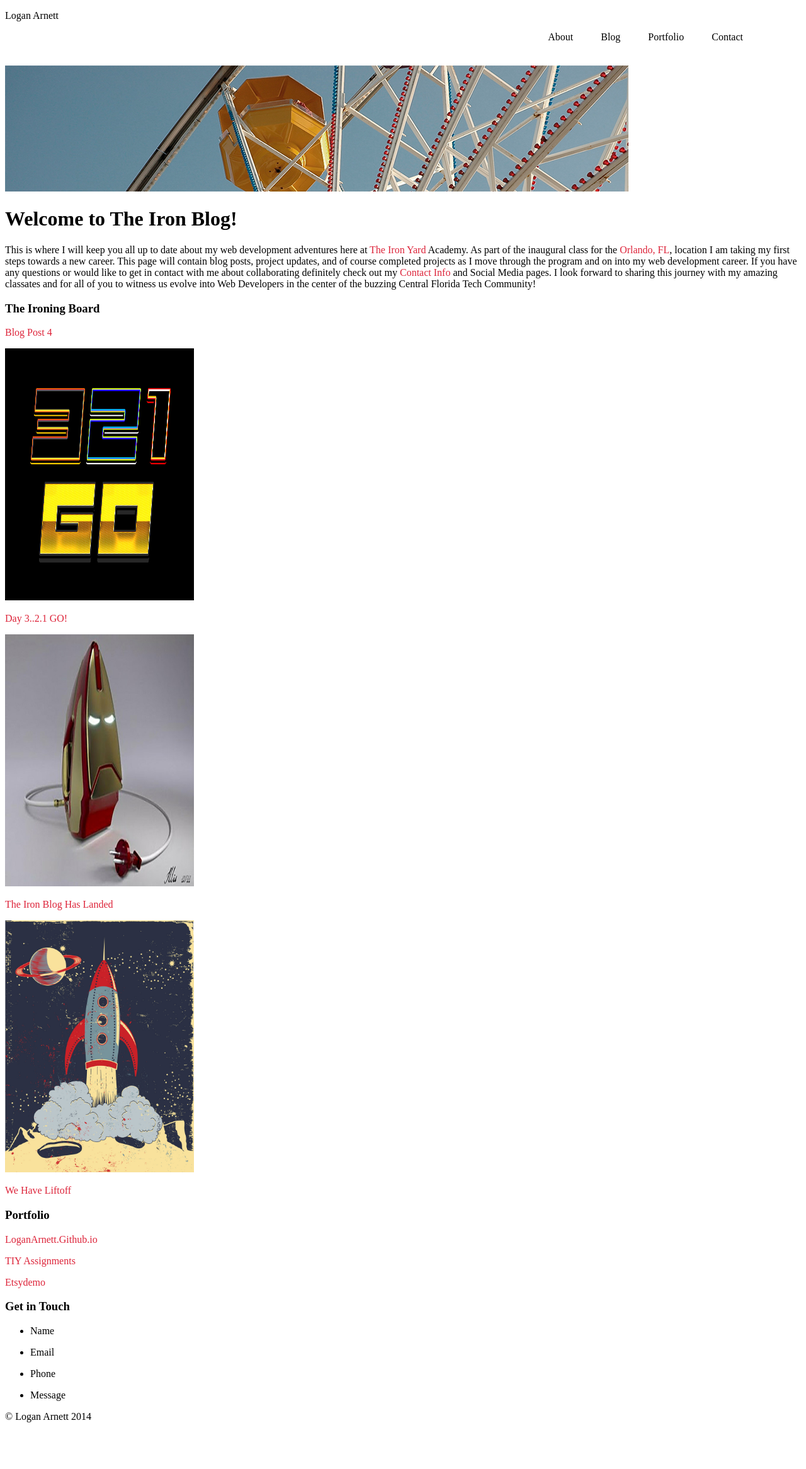
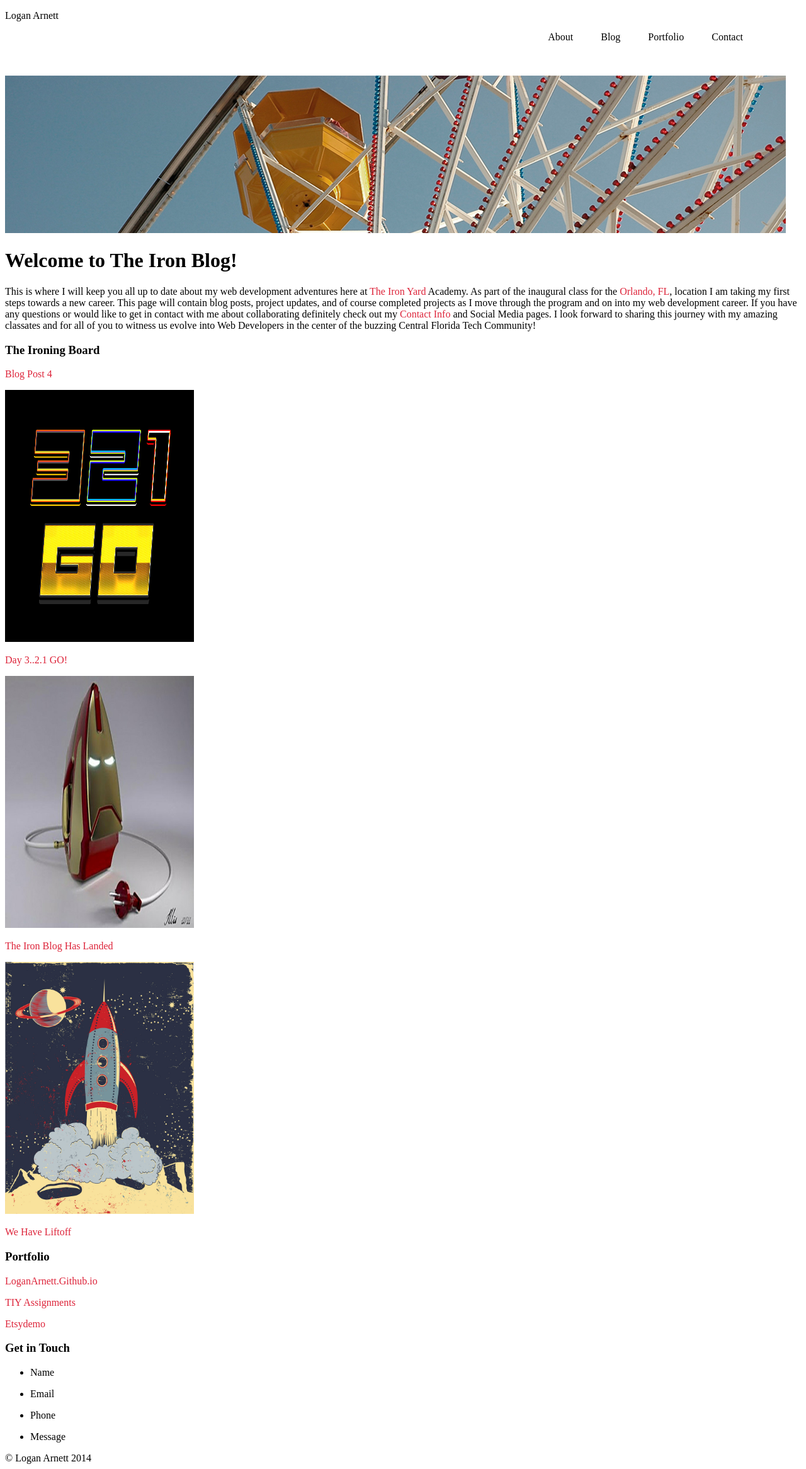
Before and after one commit to LoganArnett/MEANfolio, a Jekyll site: the page built from index.md, in a window 1280 px wide. Shown: the whole page at 63% size. Built offline with Jekyll 4.4.1, drawn with Linux system fonts in a browser that asks for light colours; before the commit the page ends 2266 px from its top, so only the background shows below that.

Commit message:
resized header img

```diff
--- a/index.md
+++ b/index.md
@@ -15,10 +15,10 @@ layout: default
     </div>
 </div>
 
+<p><br />
 <br />
-<br />
-<br />
-<img src="images/ferriswheel1.jpg" alt="" width="auto">
+<br /></p>
+<div id="banner"><img src="images/ferriswheel2.jpg" alt="" width="auto"></div>
 
 # Welcome to The Iron Blog!
 This is where I will keep you all up to date about my web development
```
Also changed, not shown: images/ferriswheel2.jpg (added).
